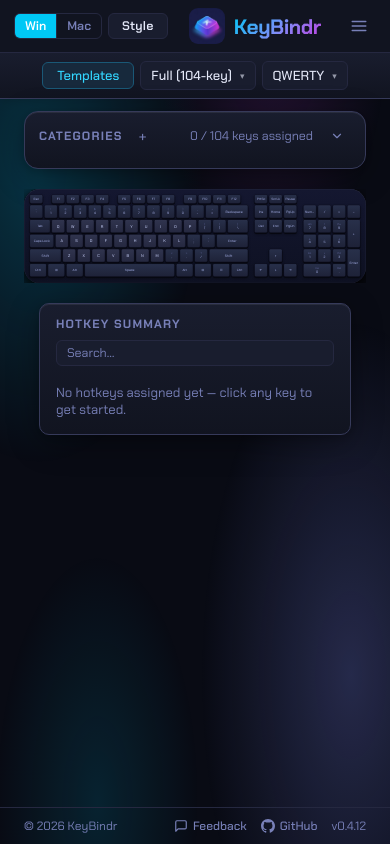
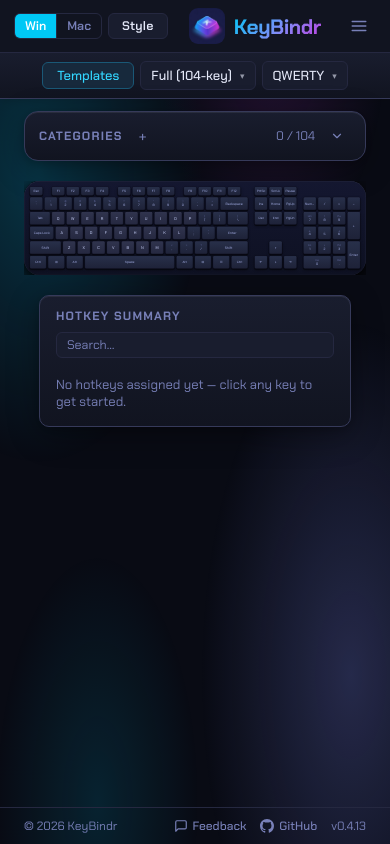
Before and after one commit to davidchill/KeyBindr, a website: page index.html in a window 390 px wide. Drawn offline with Linux system fonts and the light colour scheme.

Commit message:
v0.4.13 – dropdown toggle fix and mobile categories bar improvements

```diff
--- a/app.js
+++ b/app.js
@@ -1,5 +1,5 @@
 /* ── Constants ────────────────────────────────────────────────── */
-const VERSION = '0.4.12';
+const VERSION = '0.4.13';
 const UNIT        = 44;
 const GAP         = 4;
 const FN_H        = 30;
@@ -1580,8 +1580,9 @@
 
   const count = Object.keys(state.hotkeys).length;
   const total = document.querySelectorAll('#keyboard .key').length;
-  document.getElementById('stat-assigned').textContent =
-    total ? `${count} / ${total} keys assigned` : `${count} keys assigned`;
+  document.getElementById('stat-assigned').innerHTML =
+    total ? `${count} / ${total}<span class="stat-suffix"> keys assigned</span>`
+          : `${count}<span class="stat-suffix"> keys assigned</span>`;
   renderLegendActivePreview();
 }
 
@@ -2367,6 +2368,7 @@
 }
 
 function showActionDropdown(anchor, items) {
+  if (_dropdownAnchor === anchor) { closeActionDropdown(); return; }
   closeActionDropdown();
   _dropdownEl.innerHTML = '';
   const hasHeaders = items.some(it => it.header);
--- a/package.json
+++ b/package.json
@@ -1,6 +1,6 @@
 {
   "name": "keybindr",
-  "version": "0.4.12",
+  "version": "0.4.13",
   "description": "Interactive 104-key keyboard mapper for visualizing hotkeys and shortcuts",
   "homepage": "https://github.com/davidchill/KeyBindr.app"
 }
--- a/style.css
+++ b/style.css
@@ -1201,6 +1201,7 @@
   margin-left: auto;
   margin-right: 2px;
 }
+.stat-suffix { display: inline; }
 
 /* ── Popover ──────────────────────────────────────────────────── */
 .popover-overlay {
@@ -2265,35 +2266,29 @@
 
   /* ── Categories ── */
   .legend {
-    display: grid;
-    grid-template-columns: 1fr auto auto;
-    grid-template-rows: auto auto;
+    display: flex;
+    flex-wrap: wrap;
+    align-items: center;
     column-gap: 8px;
+    row-gap: 0;
+    padding: 10px 14px;
+  }
+
+  .legend-stat {
+    margin-left: auto;
+    margin-right: 0;
+    white-space: nowrap;
+  }
+
+  .stat-suffix { display: none; }
+
+  .legend-mid {
+    flex: 0 0 100%;
+    order: 10;
+  }
+
+  .legend:has(.cat-chip) {
     row-gap: 8px;
-    padding: 10px 14px;
-    align-items: center;
-  }
-
-  .legend-title-row {
-    grid-column: 1;
-    grid-row: 1;
-  }
-
-  .legend-stat {
-    grid-column: 2;
-    grid-row: 1;
-    margin-left: 0;
-    white-space: nowrap;
-  }
-
-  .legend-toggle {
-    grid-column: 3;
-    grid-row: 1;
-  }
-
-  .legend-mid {
-    grid-column: 1 / -1;
-    grid-row: 2;
   }
 
   .legend.collapsed {
```
Also changed, not shown: CHANGELOG.md, README.md.
